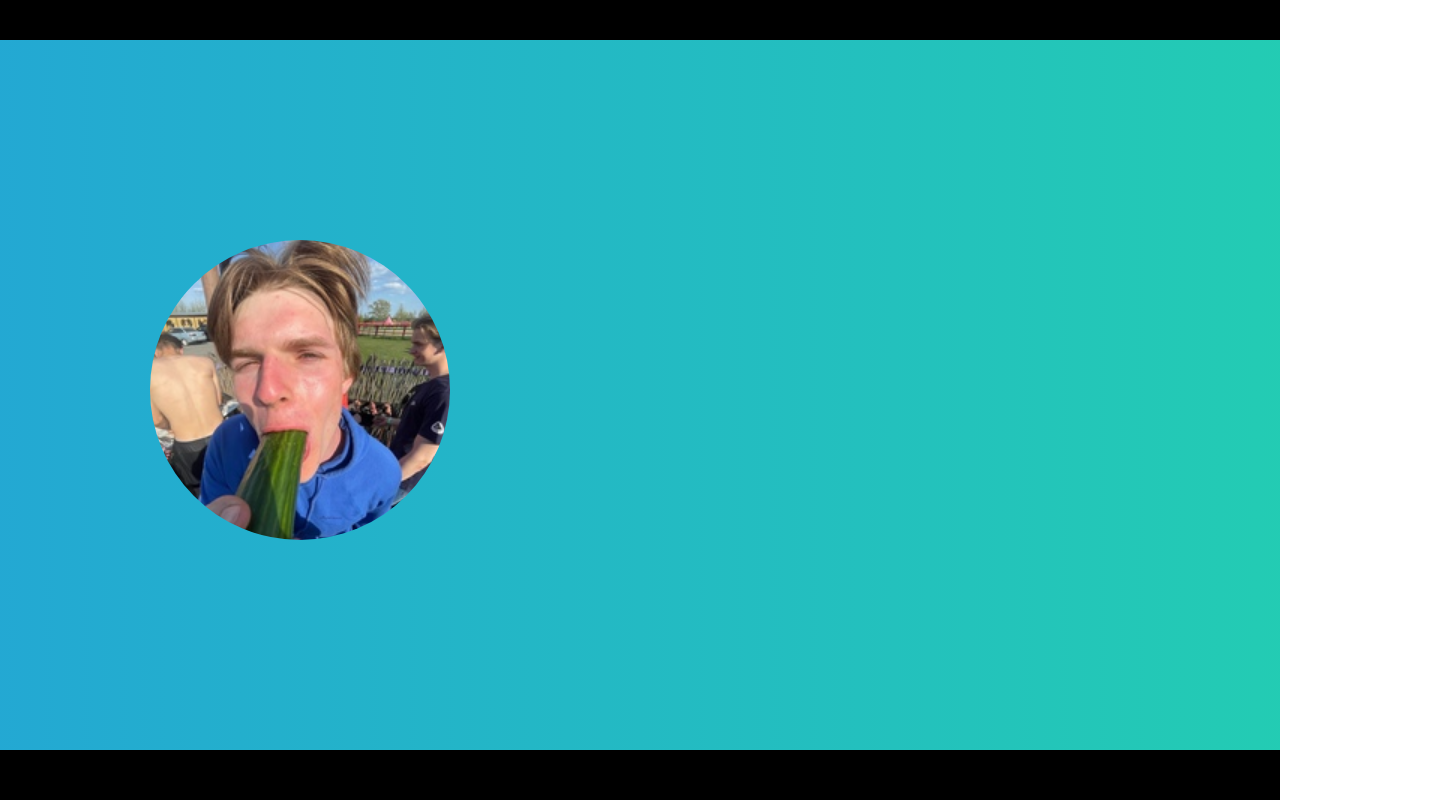
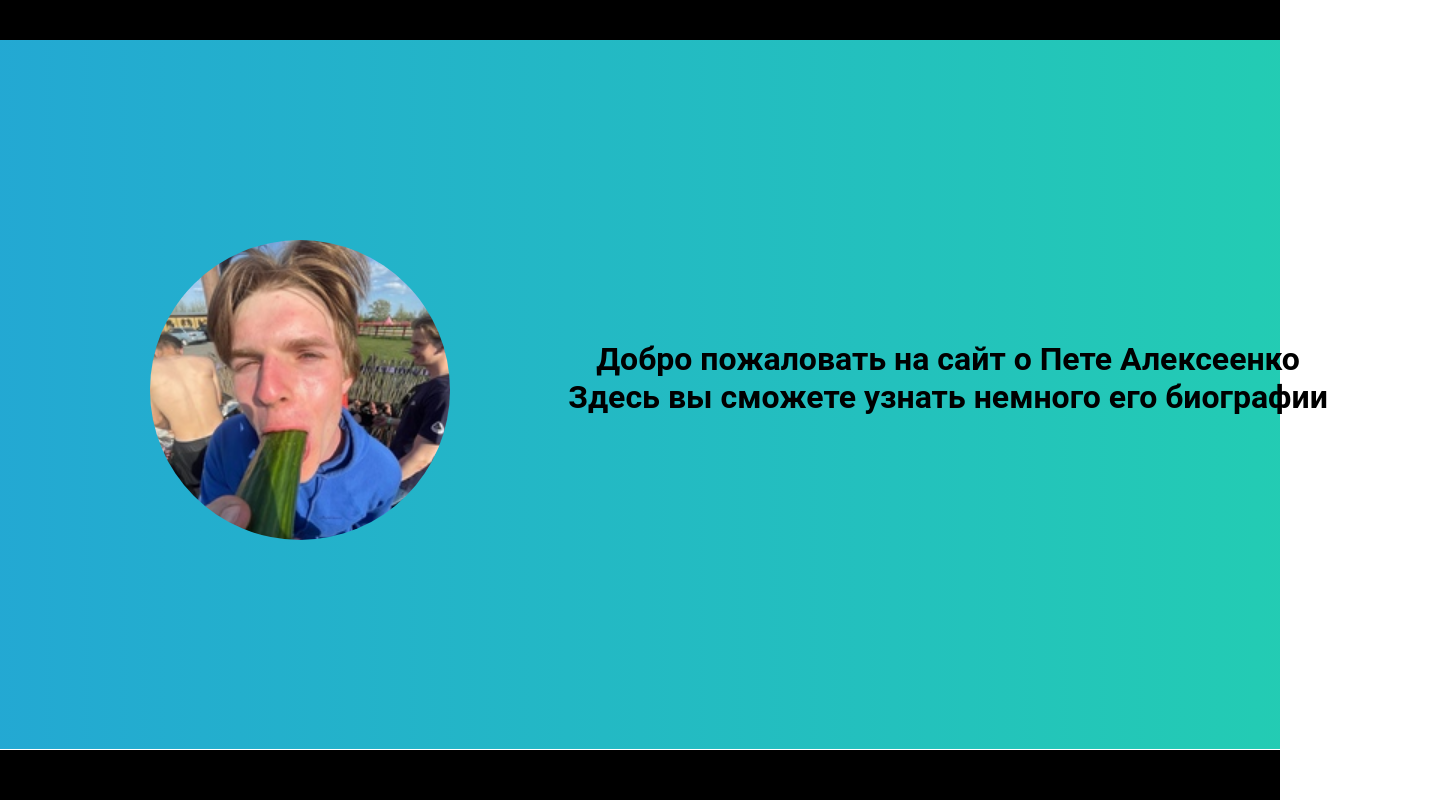
Before and after one commit to Petya1234/my-app, a Next.js app: page / in a window 1280 px wide. Shown: the whole page, 1448 px wide, since content can reach past the window. Built offline with nearby package versions, Linux system fonts and the light colour scheme.

Commit message:
all ok commit

```diff
--- a/app/globals.css
+++ b/app/globals.css
@@ -23,7 +23,7 @@ html {
 }
 
 body {
-  margin: 0;
+  margin: auto;
   /* Растягиваем body по высоте html */
   min-height: 100%;
   display: grid;
@@ -49,6 +49,8 @@ h1 {
   }
 }
 
+
+
 @keyframes gradient {
 	0% {
 		background-position: 0% 50%;
--- a/app/main-content-styles.css
+++ b/app/main-content-styles.css
@@ -6,3 +6,10 @@
     top: 200px;
     left: 150px;
 }
+
+.main-text-content {
+    position: relative;
+    width: 1000px;
+    left: 35%;
+    top: 300px;
+}
--- a/app/page.tsx
+++ b/app/page.tsx
@@ -1,11 +1,20 @@
-import Image from 'next/image';
-import imgSrc from '../public/photos/1photo.jpg';
-import '@/app/main-content-styles.css'
+import Image from "next/image";
+import imgSrc from "../public/photos/1photo.jpg";
+import "@/app/main-content-styles.css";
+import { Component } from "react";
+
+
 
 export default function Home() {
   return (
     <div>
-      <Image className='main-img' src={imgSrc} alt="" role="presentation" />
+      <Image className="main-img" src={imgSrc} alt="" />
+      <div className="main-text-content">
+        <h1>
+          Добро пожаловать на сайт о Пете Алексеенко <br />
+          Здесь вы сможете узнать немного его биографии
+        </h1>
+      </div>
     </div>
-  )
+  );
 }
--- a/components/header.tsx
+++ b/components/header.tsx
@@ -4,9 +4,9 @@ import './styles.css'
 const Header = () => {
     return (
         <header className="header">
-           <Link href= "/">Home</Link>
-           <Link href= "/blog">Blog</Link>
-           <Link href= "/contacts">Contacts</Link>
+           <Link href= "/">Главная</Link>
+           <Link href= "/blog">Факты</Link>
+           <Link href= "/contacts">Написать мне</Link>
         </header>
     )
 }
--- a/components/styles.css
+++ b/components/styles.css
@@ -20,6 +20,7 @@
 
 
 .footer {
+    margin-top: 1px;
     height: 50px;
     background-color: black;
     padding-top: 10px;
```
Also changed, not shown: app/blog/page.tsx (line endings or trailing spaces).
